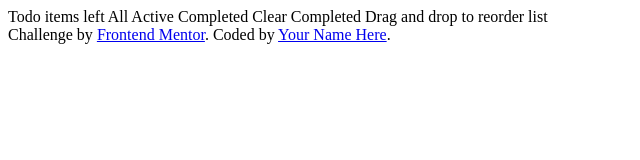
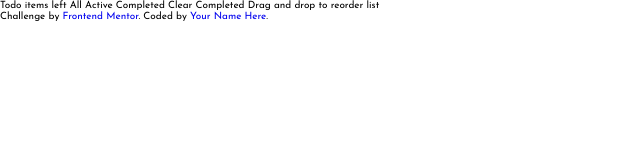
Before and after one commit to dansuiventure/to-do-app, a website: page index.html in a window 1280 px wide. Shown: the whole page, without its empty margins (0-640 px from the left). Drawn offline with Linux system fonts and the light colour scheme.

Commit message:
add reset

```diff
--- /dev/null
+++ b/scss/components/_reset.scss
@@ -0,0 +1,17 @@
+*{
+    font-family: "Josefin Sans", sans-serif;
+    margin: 0;
+    padding: 0;
+    box-sizing: border-box;
+    outline: none;
+    border: none;
+    text-decoration: none;
+    transition: all 0.4s linear;
+}
+
+html {
+    font-size: 62.5%;
+    overflow: hidden;
+    scroll-behavior: smooth;
+    scroll-padding-top:6rem ;
+}
--- a/scss/main.scss
+++ b/scss/main.scss
@@ -1 +1,2 @@
+@use 'components/reset';
 @use 'components/colors'
```
Also changed, not shown: index.html (+0 -2 lines), assets/css/main.css, 1 other file.
